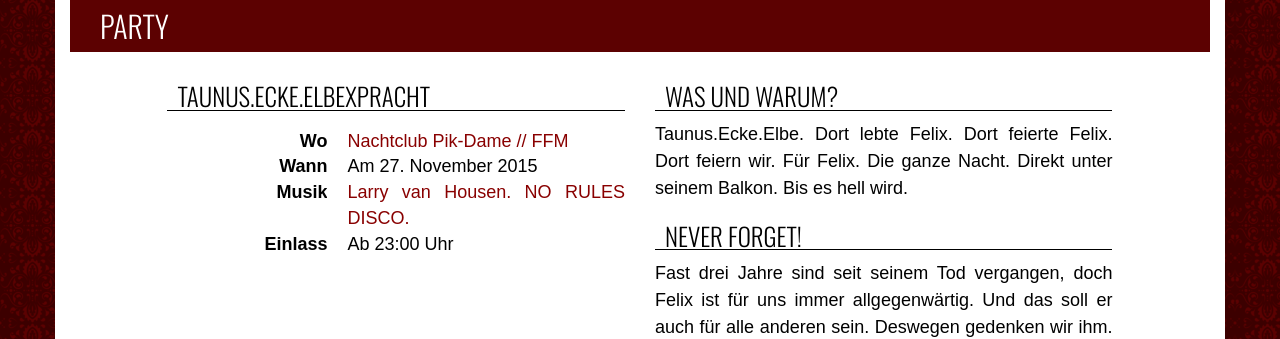
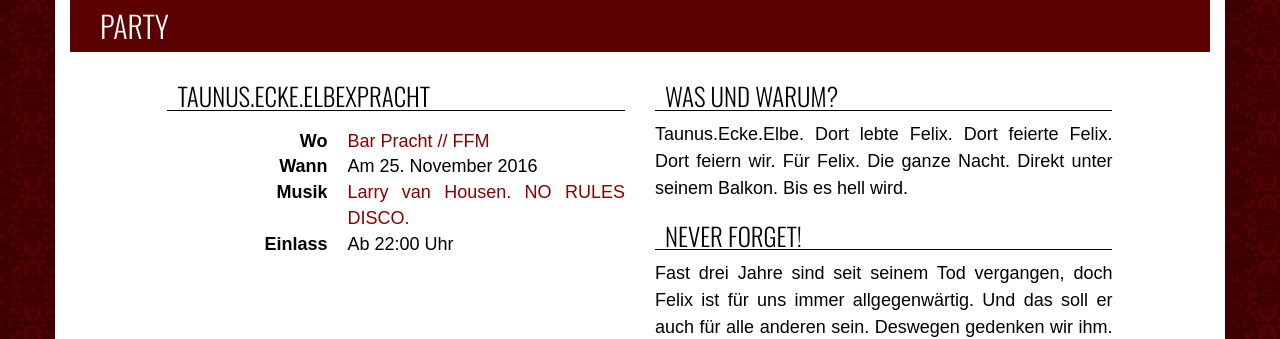
Before and after one commit to dhalla/felixhelbig-ev, a PHP site: page / in a window 1280 px wide. Shown: the part 587-926 px from the top of the page. Run offline with PHP 8.4, Linux system fonts and the light colour scheme; some libraries are stand-ins or nearby versions; some web fonts are replaced.

Commit message:
2016 im Pracht

```diff
--- a/index.php
+++ b/index.php
@@ -95,13 +95,13 @@
                 <h3>TAUNUS.ECKE.ELBExPRACHT</h3>
                 <dl class="dl-horizontal">
                   <dt>Wo</dt>
-                  <dd><a href="#" data-toggle="modal" data-target="#pikdame">Nachtclub Pik-Dame // FFM</a></dd>
+                  <dd><a href="#" data-toggle="modal" data-target="#pikdame">Bar Pracht // FFM</a></dd>
                   <dt>Wann</dt>
-                  <dd>Am 27. November 2015</dd>
+                  <dd>Am 25. November 2016</dd>
                   <dt>Musik</dt>
                   <dd><a href="#" data-toggle="modal" data-target="#larryvanhousen">Larry van Housen. NO RULES DISCO.</a></dd>
                   <dt>Einlass</dt>
-                  <dd>Ab 23:00 Uhr</dd>
+                  <dd>Ab 22:00 Uhr</dd>
                 </dl>
 
                 <!-- Larry van Housen -->
```
